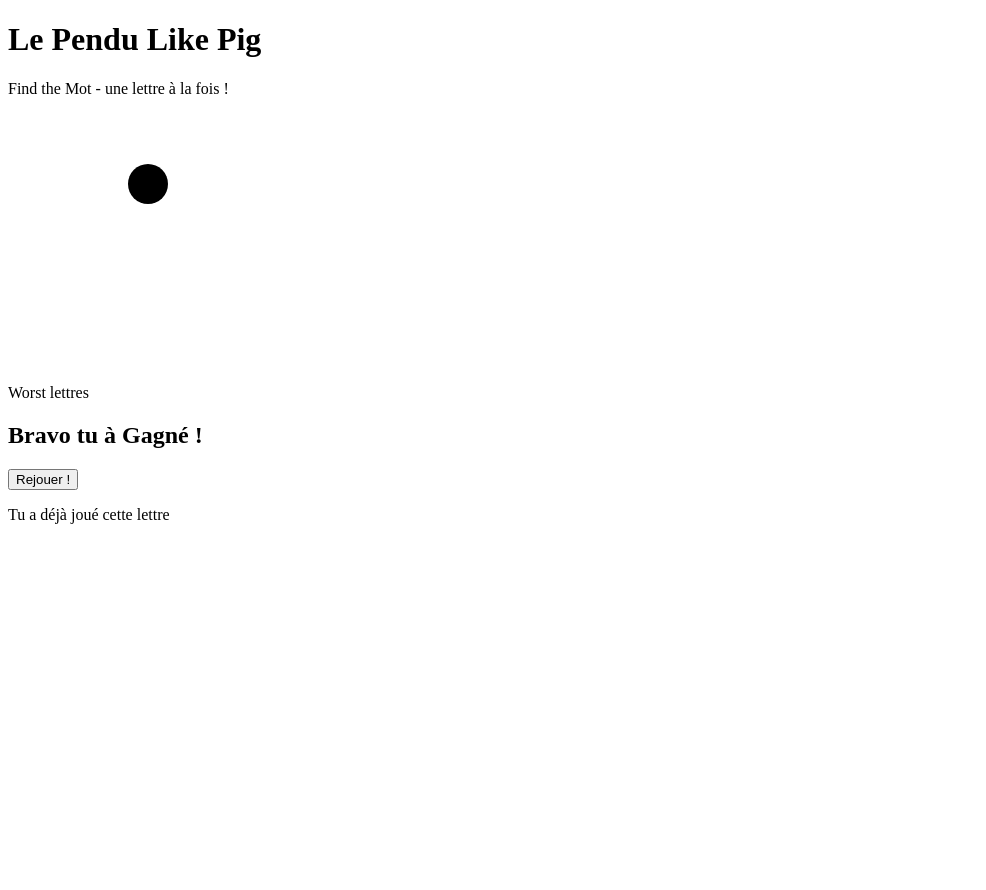
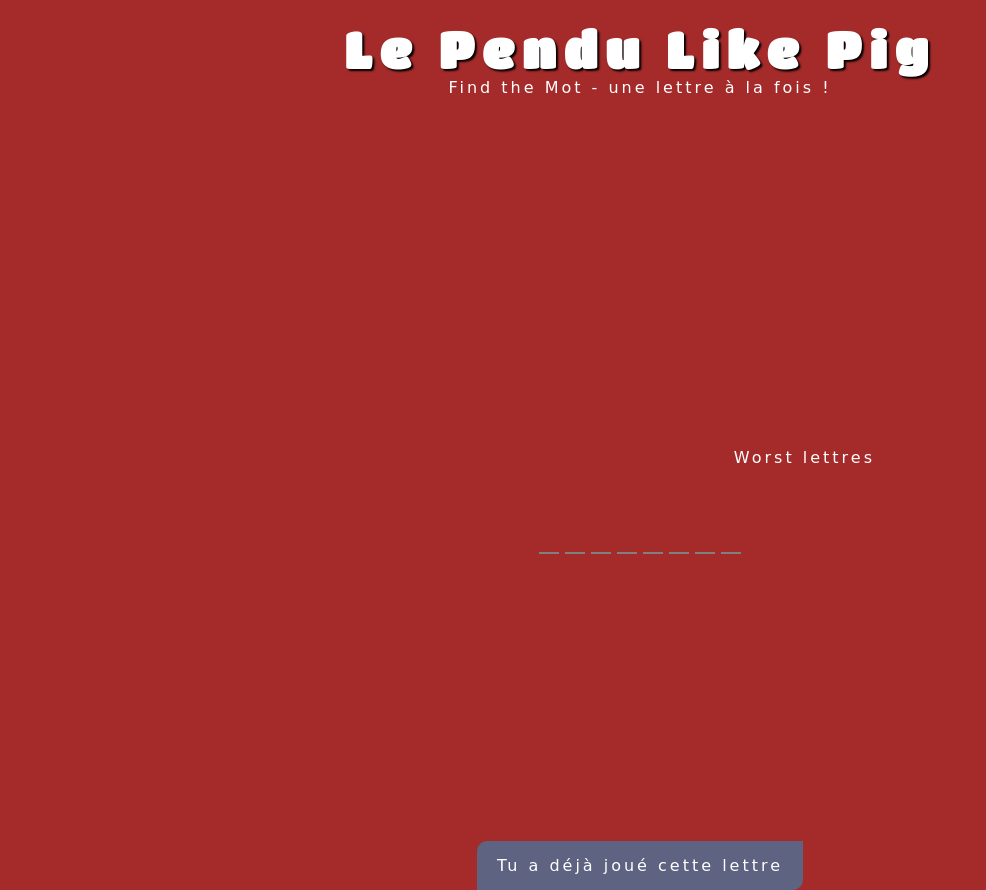
Before and after one commit to Thp77/Pendu, a plain HTML site: page index.html in a window 1280 px wide. Shown: the whole page, without its empty margins (0-986 px from the left). Before the commit the page ends 800 px from the top, so only its background shows below. Drawn offline with Linux system fonts and the light colour scheme; the site is published under a folder, as on GitHub Pages, so addresses that start at the root find nothing; a web font is replaced by a local one.

Commit message:
Le pendu

```diff
--- a/index.html
+++ b/index.html
@@ -11,7 +11,7 @@
     <link rel="preconnect" href="https://fonts.googleapis.com">
     <link rel="preconnect" href="https://fonts.gstatic.com" crossorigin>
     <link href="https://fonts.googleapis.com/css2?family=Titan+One&display=swap" rel="stylesheet">
-    <link rel="stylesheet" href="/style.css">
+    <link rel="stylesheet" href="style.css">
     <title>Le Pendu</title>
 </head>
 
@@ -91,7 +91,7 @@
 
     </div>
 
-    <script src="./script.js"></script>
+    <script src="script.js"></script>
 </body>
 
 </html>
```
